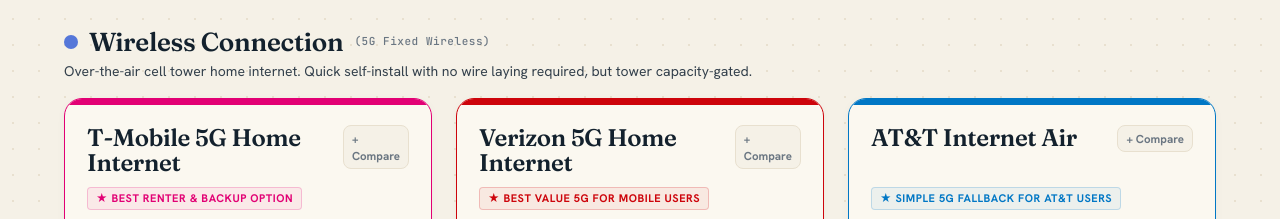
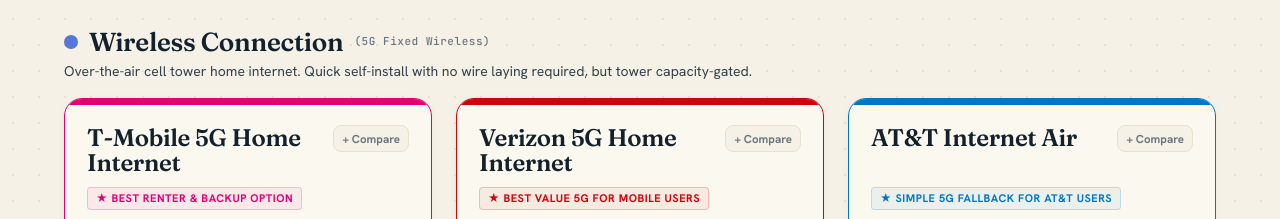
Before and after one commit to curdriceaurora/broadband-atlas, a website: page forsyth-broadband-atlas.html in a window 1280 px wide. Shown: the part 1320-1539 px from the top of the page. Drawn offline with Linux system fonts and the light colour scheme.

Commit message:
style: prevent compare buttons from shrinking or wrapping to multiple lines

```diff
--- a/forsyth-broadband-atlas.html
+++ b/forsyth-broadband-atlas.html
@@ -354,6 +354,7 @@
     color: var(--ink-faint); cursor: pointer; padding: 4px 8px; border-radius: var(--radius-sm);
     background: var(--bg-app); border: 1px solid var(--border-soft); transition: all 0.2s;
     user-select: none; -webkit-tap-highlight-color: transparent;
+    flex-shrink: 0; white-space: nowrap;
   }
   .compare-label:hover { border-color: var(--primary); color: var(--primary); }
   .compare-label input { appearance: none; -webkit-appearance: none; display: none; }
```
Also changed, not shown: public/index.html (+1 -0 lines).
